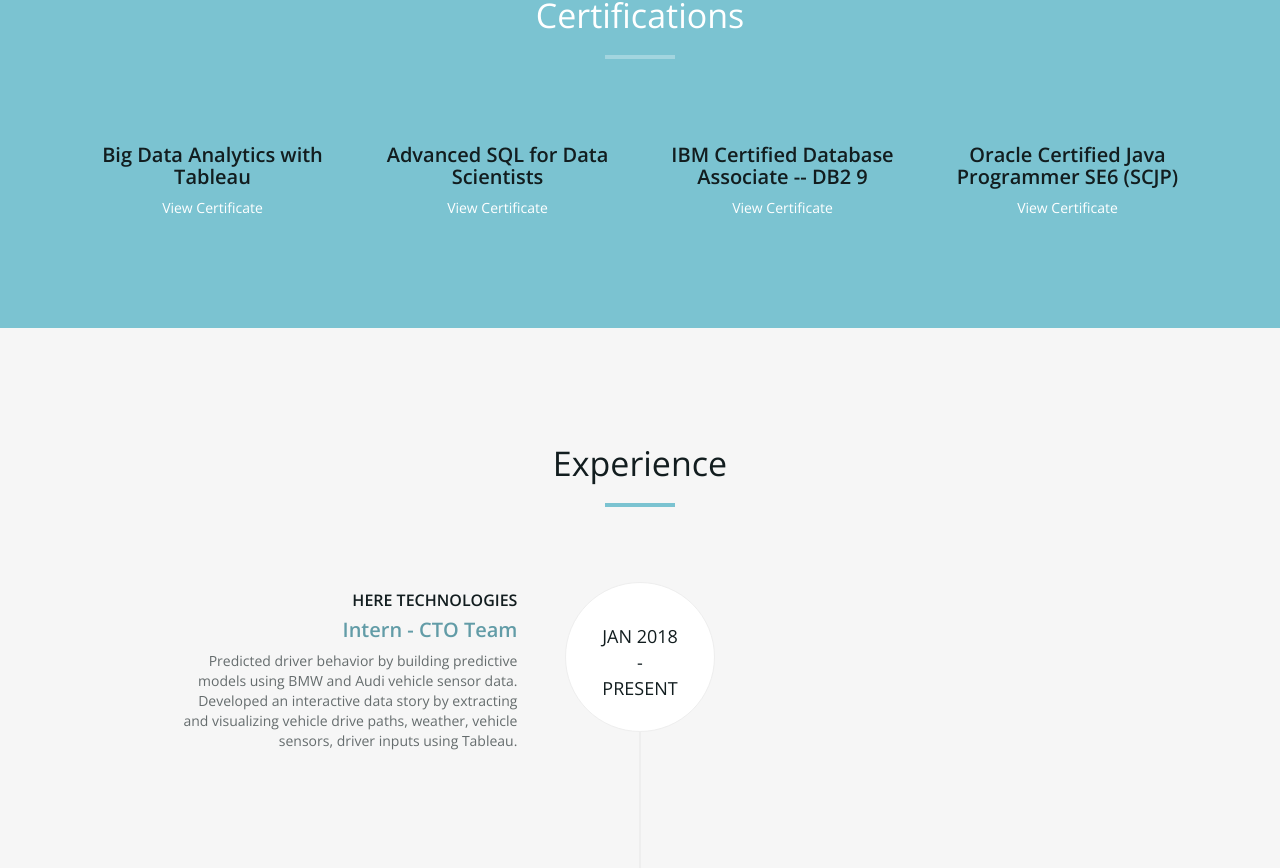
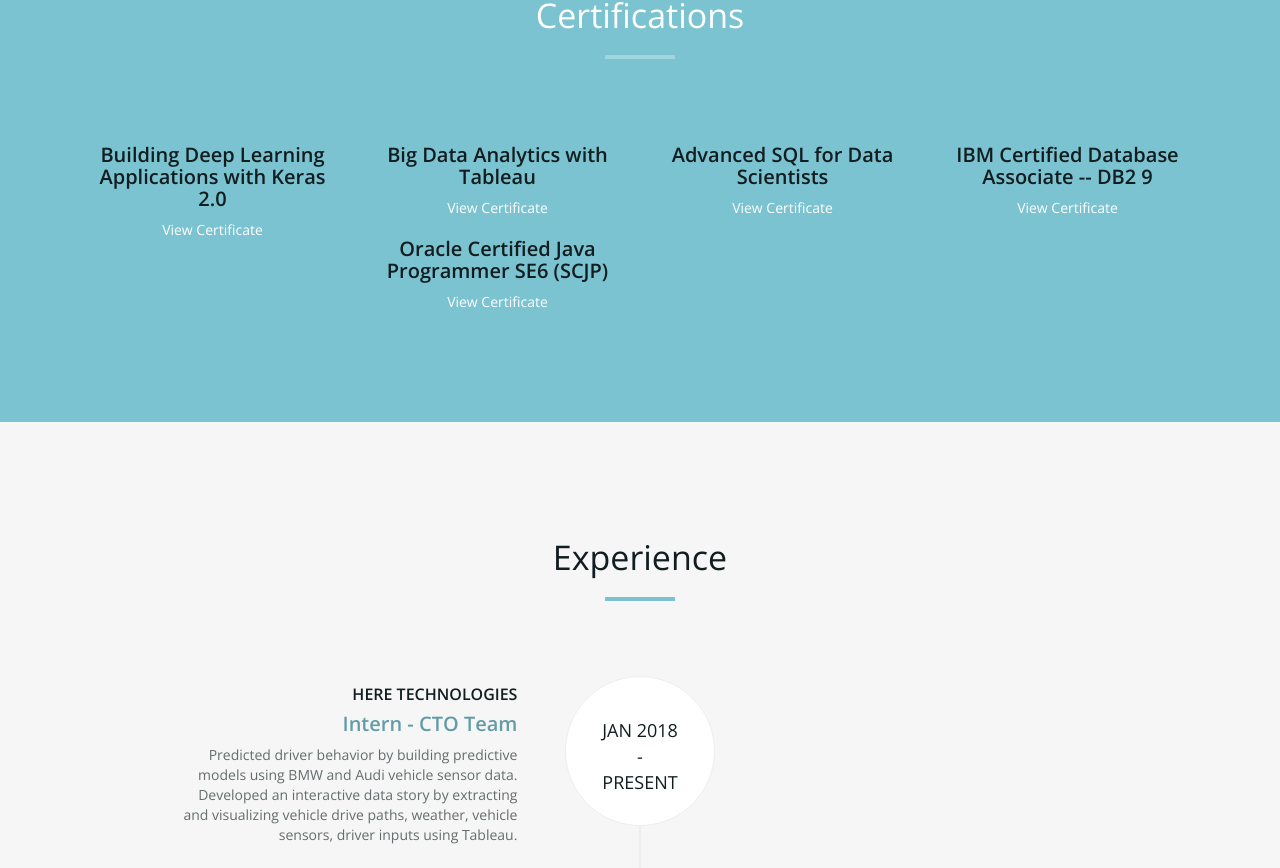
Before and after one commit to nissim-panchpor/nissim-panchpor.github.io, a plain HTML site: page index.html in a window 1280 px wide. Shown: the part 4074-4942 px from the top of the page. Drawn offline with nearby package versions, Linux system fonts and the light colour scheme.

Commit message:
Added certificates

```diff
--- a/index.html
+++ b/index.html
@@ -274,6 +274,12 @@
       <hr>
     </div>
     <div>
+
+      <div class="col-md-3 col-sm-3 wow fadeInDown">
+        <h4>Building Deep Learning Applications with Keras 2.0</h4>
+          <a href="CertificateOfCompletion_BuildingDeepLearningApplicationsWithKeras20 - Nissim Panchpor.pdf"><p style="color:white">View Certificate</p></a>
+      </div>
+
       <div class="col-md-3 col-sm-3 wow fadeInDown">
         <h4>Big Data Analytics with Tableau</h4>
           <a href="Big Data Analytics with Tableau Certification - Nissim Panchpor.pdf"><p style="color:white">View Certificate</p></a>
@@ -424,7 +430,7 @@
                 <h4 class="subheading">Teaching Assistant: Advanced Databases</h4>
               </div>
               <div class="timeline-body">
-                <p>Graded assignments, final project consisting of a OLTP database, data model, stored procedures. Helped students understand databases and normalization concepts. </p>
+                <p>Graded assignments, final project consisting of a OLTP database, data model, stored procedures. Helped students understand database and normalization concepts. </p>
               </div>
             </div>
           </li>
```
Also changed, not shown: 1 other file.
